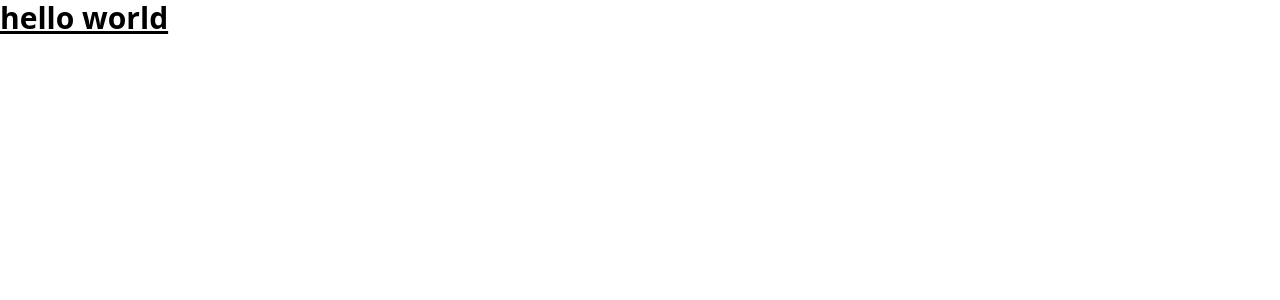
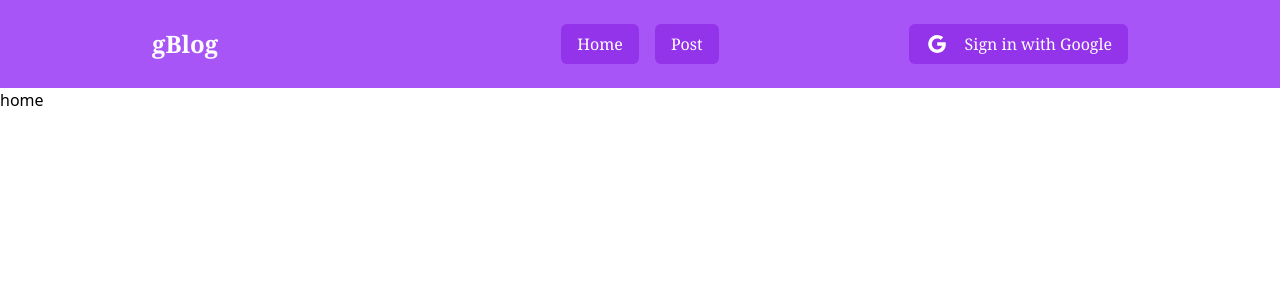
Before and after one commit to rodrigomsrocha/ghost-blog, a Next.js app: page / in a window 1280 px wide. Shown: the top 300 px of the page. Built offline with nearby package versions, Linux system fonts and the light colour scheme.

Commit message:
header component

```diff
--- a/package.json
+++ b/package.json
@@ -11,7 +11,8 @@
   "dependencies": {
     "next": "12.1.5",
     "react": "18.0.0",
-    "react-dom": "18.0.0"
+    "react-dom": "18.0.0",
+    "react-icons": "^4.3.1"
   },
   "devDependencies": {
     "@types/node": "^17.0.25",
--- /dev/null
+++ b/src/components/Header/index.tsx
@@ -0,0 +1,25 @@
+import Link from "next/link";
+import { SignInButton } from "../SignInButton";
+
+export function Header() {
+  return (
+    <div className="bg-purple-500">
+      <header className="font-serif max-w-5xl mx-auto p-6 grid grid-cols-3 w-full items-center text-white">
+        <h1 className="text-2xl font-bold">gBlog</h1>
+        <nav className="flex gap-4 justify-self-center">
+          <Link href="/">
+            <a className="transition-colors bg-purple-600 px-4 py-2 rounded-md hover:bg-purple-700">
+              Home
+            </a>
+          </Link>
+          <Link href="/posts">
+            <a className="transition-colors bg-purple-600 px-4 py-2 rounded-md hover:bg-purple-700">
+              Post
+            </a>
+          </Link>
+        </nav>
+        <SignInButton />
+      </header>
+    </div>
+  );
+}
--- /dev/null
+++ b/src/components/SignInButton/index.tsx
@@ -0,0 +1,10 @@
+import { AiOutlineGoogle } from "react-icons/ai";
+
+export function SignInButton() {
+  return (
+    <button className="justify-self-end flex gap-4 items-center bg-purple-600 px-4 py-2 rounded-md hover:bg-purple-700">
+      <AiOutlineGoogle size="24" />
+      Sign in with Google
+    </button>
+  );
+}
--- a/src/pages/_app.tsx
+++ b/src/pages/_app.tsx
@@ -1,8 +1,14 @@
 import { AppProps } from "next/app";
+import { Header } from "../components/Header";
 import "../styles/global.scss";
 
 function MyApp({ Component, pageProps }: AppProps) {
-  return <Component {...pageProps} />;
+  return (
+    <>
+      <Header />
+      <Component {...pageProps} />
+    </>
+  );
 }
 
 export default MyApp;
--- a/src/pages/index.tsx
+++ b/src/pages/index.tsx
@@ -1,3 +1,3 @@
 export default function Home() {
-  return <h1 className="text-3xl font-bold underline">hello world</h1>;
+  return <h1>home</h1>;
 }
--- /dev/null
+++ b/src/pages/posts/index.tsx
@@ -0,0 +1,3 @@
+export default function Posts() {
+  return <h1>posts</h1>;
+}
--- a/tailwind.config.js
+++ b/tailwind.config.js
@@ -5,6 +5,9 @@ module.exports = {
   ],
   theme: {
     extend: {},
+    fontFamily: {
+      serif: ["Georgia", "ui-serif", "Cambria", "Times New Roman"],
+    },
   },
   plugins: [],
 };
```
Also changed, not shown: 1 other file (tests, documents, lock files or other folders).
